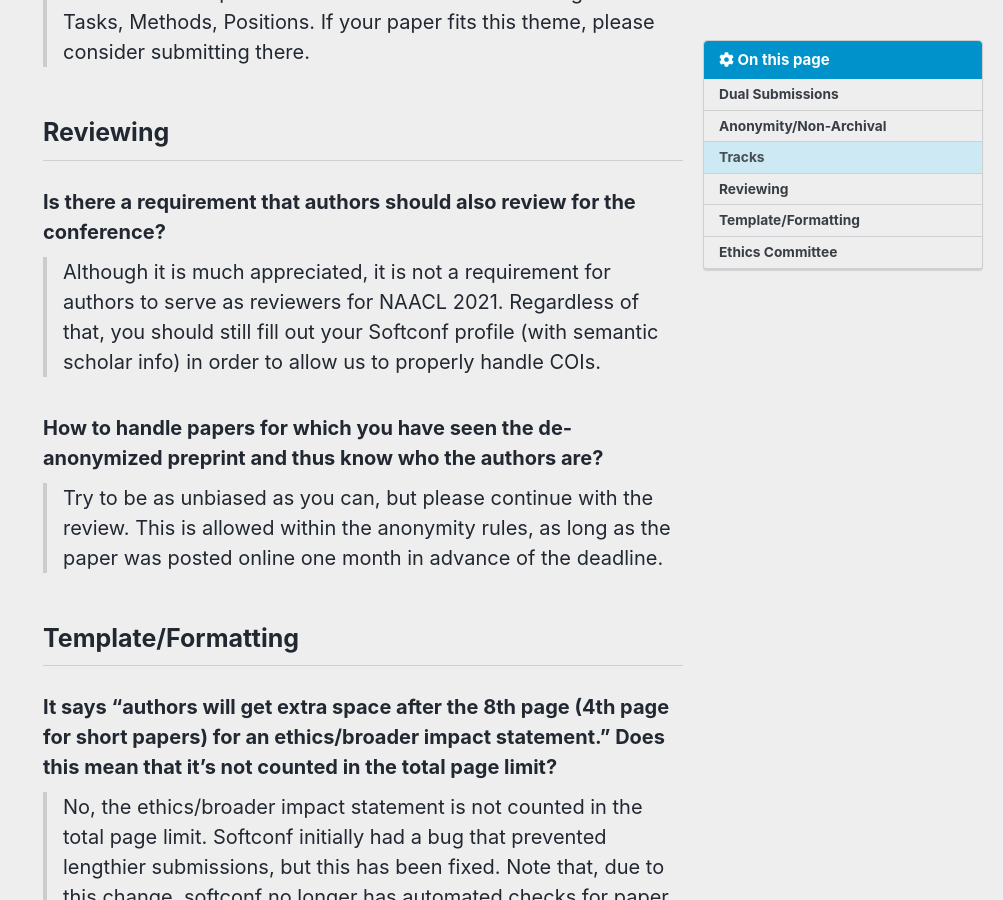
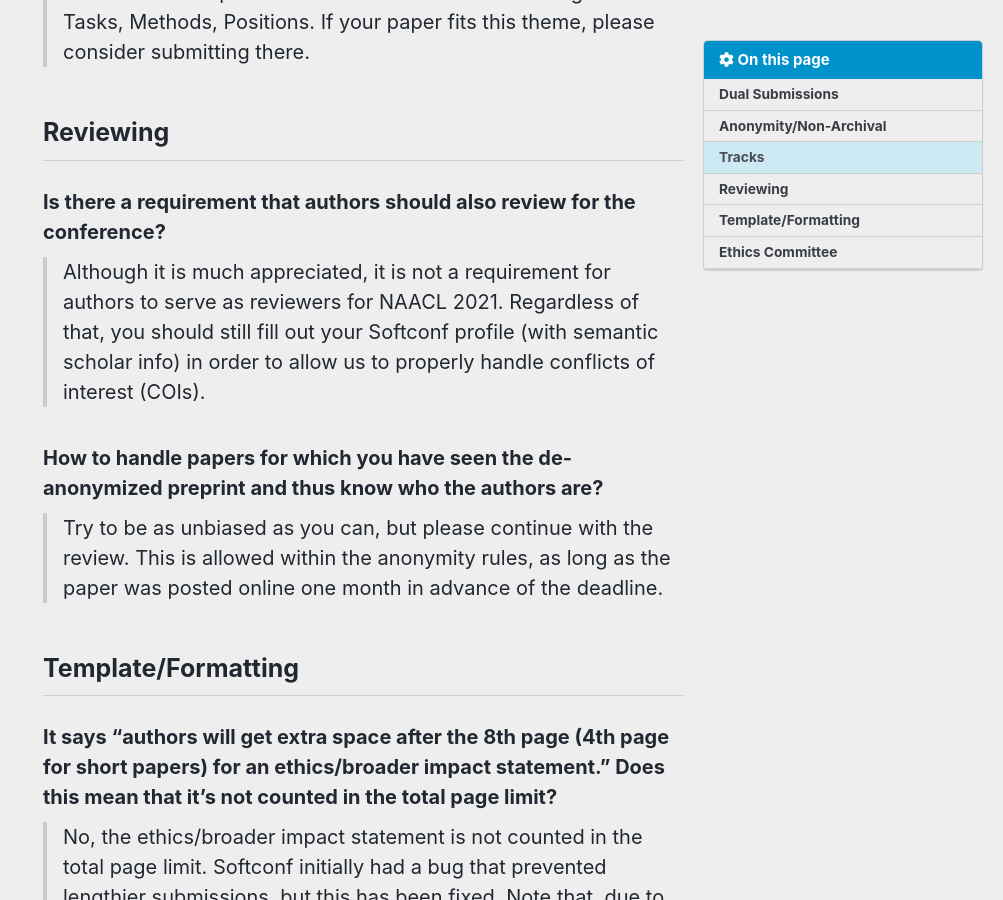
Before and after one commit to naacl-org/naacl-2021-website, a Jekyll site: the page built from _pages/faq.md, in a window 1280 px wide and 900 px high, scrolled down 1731 px. Shown: the whole window, without its empty margins (277-1280 px from the left). Built offline with Jekyll 4.4.1, drawn with Linux system fonts in a browser that asks for light colours; cached includes are drawn as plain includes; nearby versions of some CDN libraries.

Commit message:
Expanded an abbreviation

```diff
--- a/_pages/faq.md
+++ b/_pages/faq.md
@@ -50,7 +50,7 @@ We've added a special theme track titled New Challenges in NLP: Tasks, Methods,
 
 Is there a requirement that authors should also review for the conference?
 {: .question}
-Although it is much appreciated, it is not a requirement for authors to serve as reviewers for NAACL 2021. Regardless of that, you should still fill out your Softconf profile (with semantic scholar info) in order to allow us to properly handle COIs.
+Although it is much appreciated, it is not a requirement for authors to serve as reviewers for NAACL 2021. Regardless of that, you should still fill out your Softconf profile (with semantic scholar info) in order to allow us to properly handle conflicts of interest (COIs).
 {: .answer}
 
 How to handle papers for which you have seen the de-anonymized preprint and thus know who the authors are?
```
